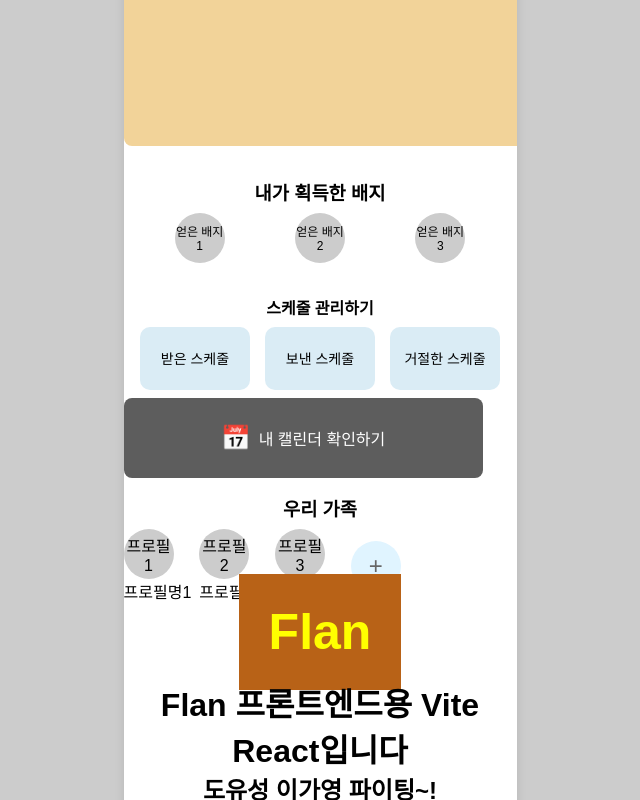
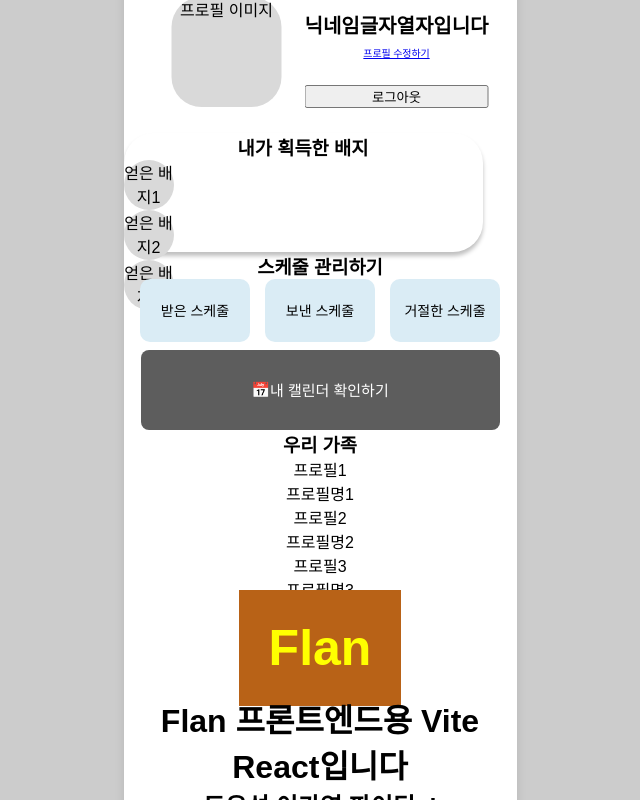
Before and after one commit to 2024GanzithonPYTHON/6_Ganzi_Frontend, a React (Vite) app: page /MyPage in a window 1280 px wide. Shown: the whole page, without its empty margins (320-960 px from the left). Built offline with nearby package versions, Linux system fonts and the light colour scheme.

Commit message:
DeTop BackUp

```diff
--- a/src/index.css
+++ b/src/index.css
@@ -28,4 +28,5 @@
   display: flex;
   flex-direction: column;
   align-items: center;
+  z-index: 1; /* 고정된 도형 표현 이슈로 z-index 값 부여 */
 }
--- a/src/pages/myPage/myPage.css
+++ b/src/pages/myPage/myPage.css
@@ -2,100 +2,94 @@
   box-sizing: border-box;
 }
 
-.my-page {
-    font-family: Arial, sans-serif;
+.my-page { /* 페이지 전체 속성 */
+    font-family: Arial, sans-serif; /*프리텐다드 사용해야됨*/
     width:100%;
     max-width: 100vw;
     margin: auto;
   }
 
   .profile-section {
-    display: flex;
-    flex-direction: column;
+    position: relative;
+    top: 0;
+    left: 50%;
+    transform: translatex(-50%);
     align-items: center;
-    background-color: #F2D399;
-    padding: 16px;
-    border-radius: 8px;
-    width: 100vw;
-    margin: 0 auto;
-    z-index: 100;
+    display: flex; /* 수평으로 배치 */
+    justify-content: flex-start; /* 왼쪽 정렬 */
+    z-index: 3;
+    margin-bottom: 25px;
   }
+  .profile-background {
+    position: relative;
+    background-color: #F8D785;
+    width: 393px; /* 페이지 규격에 FIT 하지 않음.. 어디서 밀리고 있음 */
+    height: 286px;
+    margin: 0 auto; /* 가운데 정렬 */
+    z-index: 1;
 
-  .profile-image {
-    width: 80px;
-    height: 80px;
-    background-color: #CCCCCC;
-    border-radius: 50%;
-    display: flex;
-    align-items: center;
-    justify-content: center;
-    font-size: 12px;
-    color: #666666;
+  }
+  .profile-image { /* api 연동시 수정 */
+    width: 110px;
+    height: 110px;
+    border-radius: 30px;
+    background-color: #D9D9D9;
+    margin-top: 37px;
+    margin-left: 48px;
+    margin-right: 23px;
   }
 
   .profile-info {
-    text-align: center;
-    margin-top: 8px;
+    display: flex;
+    flex-direction: column; /* 세로로 배치 */
+    justify-content: center; /* 위에서부터 차례대로 배치 */
+    position: relative;
+    margin-top: 50px;
+    align-items: relative;
   }
 
   .nickname {
-    font-size: 18px;
-    font-weight: bold;
+    font-size: 20px;
+    font-style: normal;
+    font-weight: 700;
+    margin-bottom: 6px;
   }
 
-  .edit-profile {
-    color: #666666;
-    font-size: 12px;
-    text-decoration: underline;
-    cursor: pointer;
+  .button-edit-profile {
+    font-size: 10px;
+    font-style: normal;
+    font-weight: 500;
+    letter-spacing: -0.11px;
+    margin-bottom: 25px;
   }
 
-  .logout-button {
-    margin-top: 4px;
-    font-size: 14px;
-    color: #666666;
-    background: none;
-    border: none;
-    cursor: pointer;
+  .button-logout {
+    font-size: 10px;
+    font-style: normal;
+    font-weight: 500;
   }
-
+/* 배지 */
   .badge-section {
-    margin-top: 16px;
-    background-color: #FFFFFF;
-    padding: 16px;
-    border-radius: 8px;
-    text-align: center;
-  }
-
-  .badge-container {
-    display: flex;
-    justify-content: space-around;
-    margin-top: 8px;
+    width: 359px;
+    height: 119px;
+    border-radius: 30px;
+    background-color: #FFF;
+    box-shadow: 0px 4px 4px 0px rgba(0, 0, 0, 0.25);
+    z-index: 3;
   }
 
   .badge {
     width: 50px;
     height: 50px;
-    background-color: #CCCCCC;
     border-radius: 50%;
-    display: flex;
-    align-items: center;
-    justify-content: center;
-    font-size: 12px;
-  }
-
-  .schedule-section {
-    margin-top: 16px;
-  }
-
-  .schedule-section h3 {
-    font-size: 16px;
-    margin-bottom: 8px;
+    background-color: #D9D9D9;
+    z-index: 4;
   }
   .schedule-links {
     display: flex;
     gap: 15px;
     padding: 0 16.5px; /* 양쪽 끝 간격 설정 */
+    z-index: 3;
   }
 
   .schedule-links a {
@@ -110,8 +104,8 @@
     justify-content: center;
     text-decoration: none;
     color: inherit; /* 텍스트 색상 상속 */
+    z-index: 3;
   }
-
 
   .calendar-link {
     display: flex;
@@ -121,51 +115,15 @@
     padding: 16px;
     border-radius: 8px;
     color: #FFFFFF;
+    font-size: 15px;
+    font-style: normal;
+    font-weight: 400;
+    line-height: normal;
     text-decoration: none;
     margin-top: 8px;
     width: 359px;
     height: 80px;
+    margin-left: auto;
+    margin-right: auto;
+    transform-origin: center;
   }
-
-  .calendar-icon {
-    font-size: 24px;
-    margin-right: 8px;
-  }
-
-  .family-section {
-    margin-top: 16px;
-  }
-
-  .family-members {
-    display: flex;
-    gap: 8px;
-    align-items: center;
-    margin-top: 8px;
-  }
-
-  .family-member {
-    text-align: center;
-  }
-
-  .family-image {
-    width: 50px;
-    height: 50px;
-    background-color: #CCCCCC;
-    border-radius: 50%;
-    display: flex;
-    align-items: center;
-    justify-content: center;
-  }
-
-  .add-family {
-    display: flex;
-    align-items: center;
-    justify-content: center;
-    font-size: 24px;
-    width: 50px;
-    height: 50px;
-    background-color: #E0F4FF;
-    border-radius: 50%;
-    text-decoration: none;
-    color: #666666;
-  }
--- a/src/pages/myPage/myPage.jsx
+++ b/src/pages/myPage/myPage.jsx
@@ -9,8 +9,8 @@
         {/* 프로필 이미지와 닉네임은 API가 완성되면 데이터를 불러와 사용 */}
         <div className="profile-image">프로필 이미지</div>
         <div className="profile-info">
-          <h2 className="nickname">마라맛아기사자</h2>
-          <Link to="/EditProfile" className="edit-profile">프로필 수정하기</Link>
+          <h2 className="nickname">닉네임글자열자입니다</h2>
+          <Link to="/EditProfile" className="button-edit-profile">프로필 수정하기</Link>
           <button className="logout-button">로그아웃</button>
         </div>
       </div>
```
